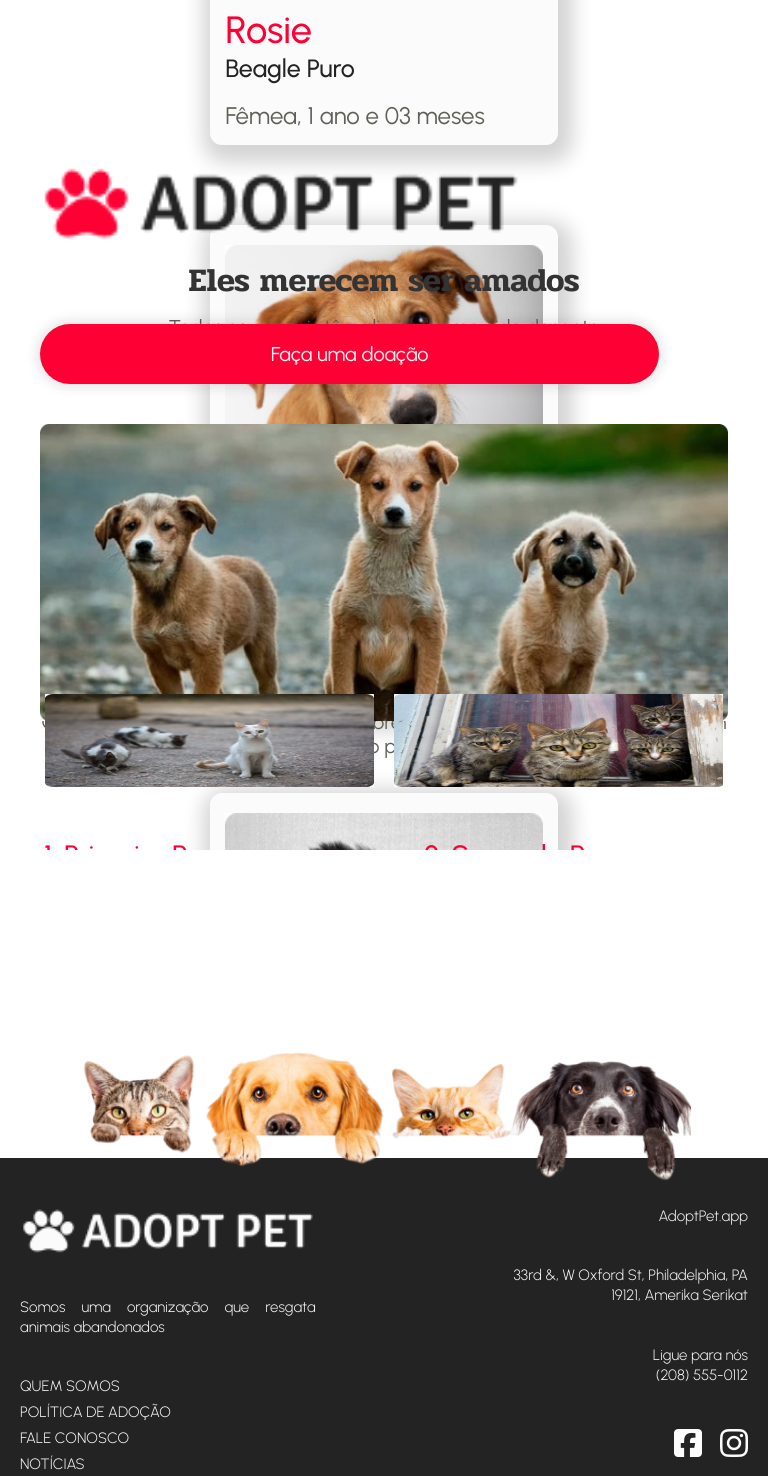
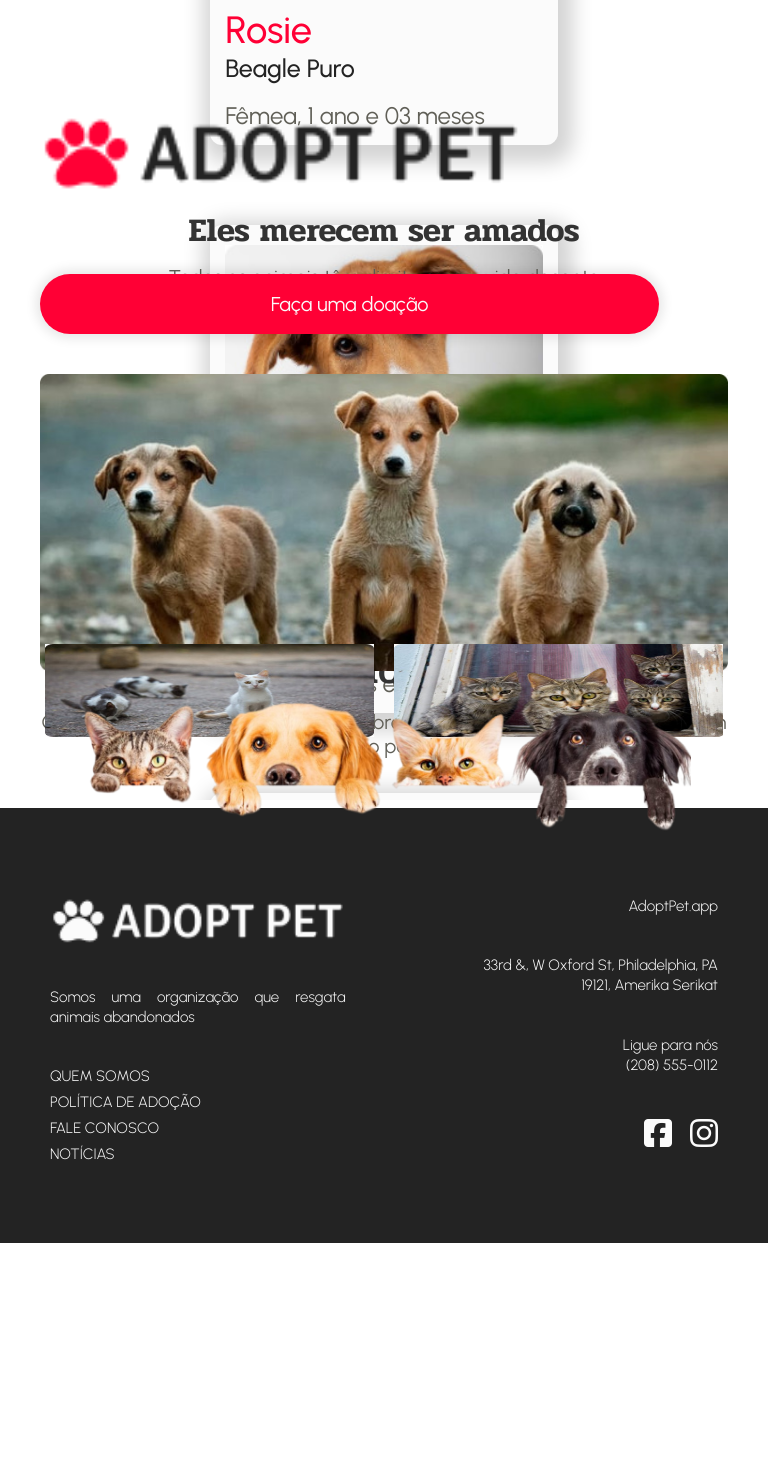
Before and after one commit to danniel-rodrigues/adote-um-pet, a plain HTML site: page index.html in a window 768 px wide. Shown: the part 880-2356 px from the top of the page. After the commit the page ends 2123 px from the top, so only its background shows below. Drawn offline with Linux system fonts and the light colour scheme.

Commit message:
feat: footer ajustado para tablets

```diff
--- a/styles/media-query.css
+++ b/styles/media-query.css
@@ -294,7 +294,7 @@
   /* SEÇÃO DE DOÇÃO */
   section#doacao {
     padding: 3rem 4rem;
-    margin-top: calc(100vh - 205rem);
+    margin-top: calc(100vh - 210rem);
   }
 
   .info-doacao-container img {
@@ -325,6 +325,14 @@
     height: 65%;
     padding: 5px;
   }
+
+  /* FOOTER */
+  footer {
+    padding: 8rem 5rem;
+  }
+  .pets-footer {
+    margin-top: -100px;
+  }
 }
 
 /* DESKTOPS e GRANDES TELAS */
```
